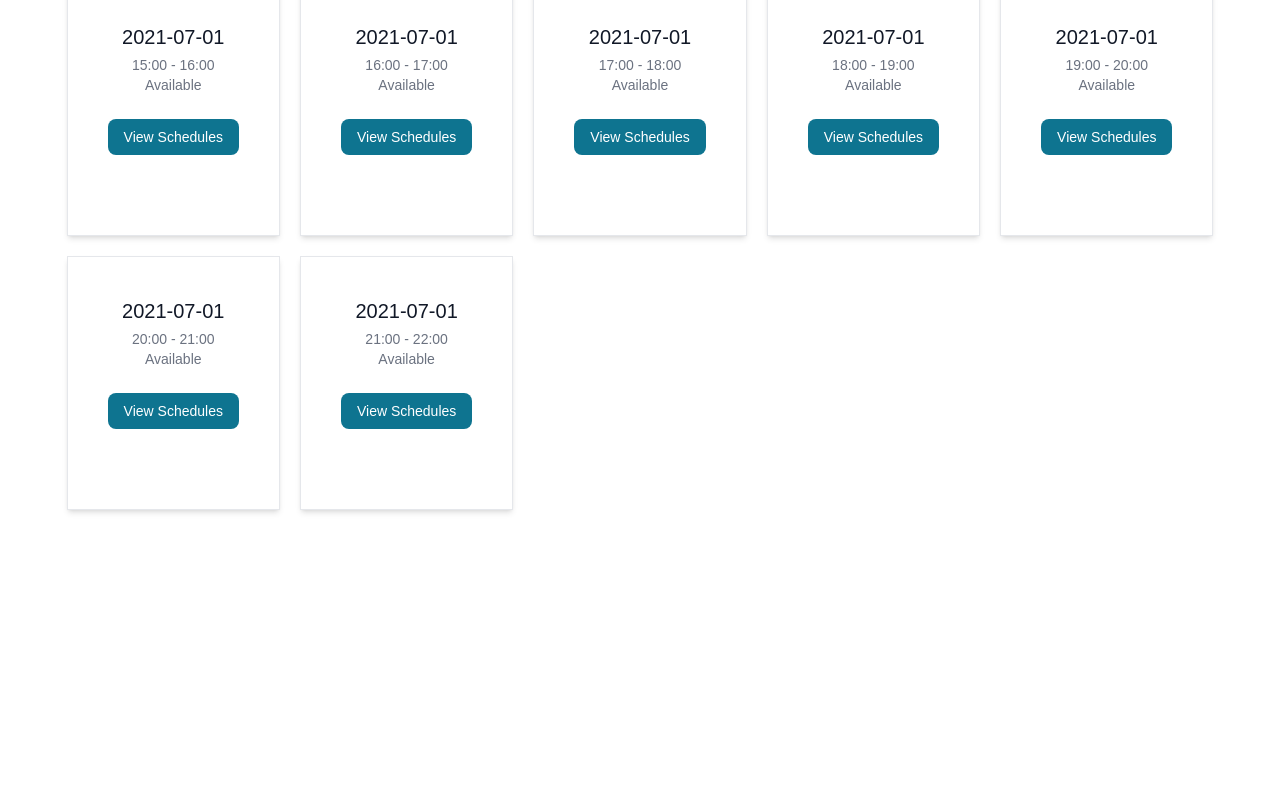
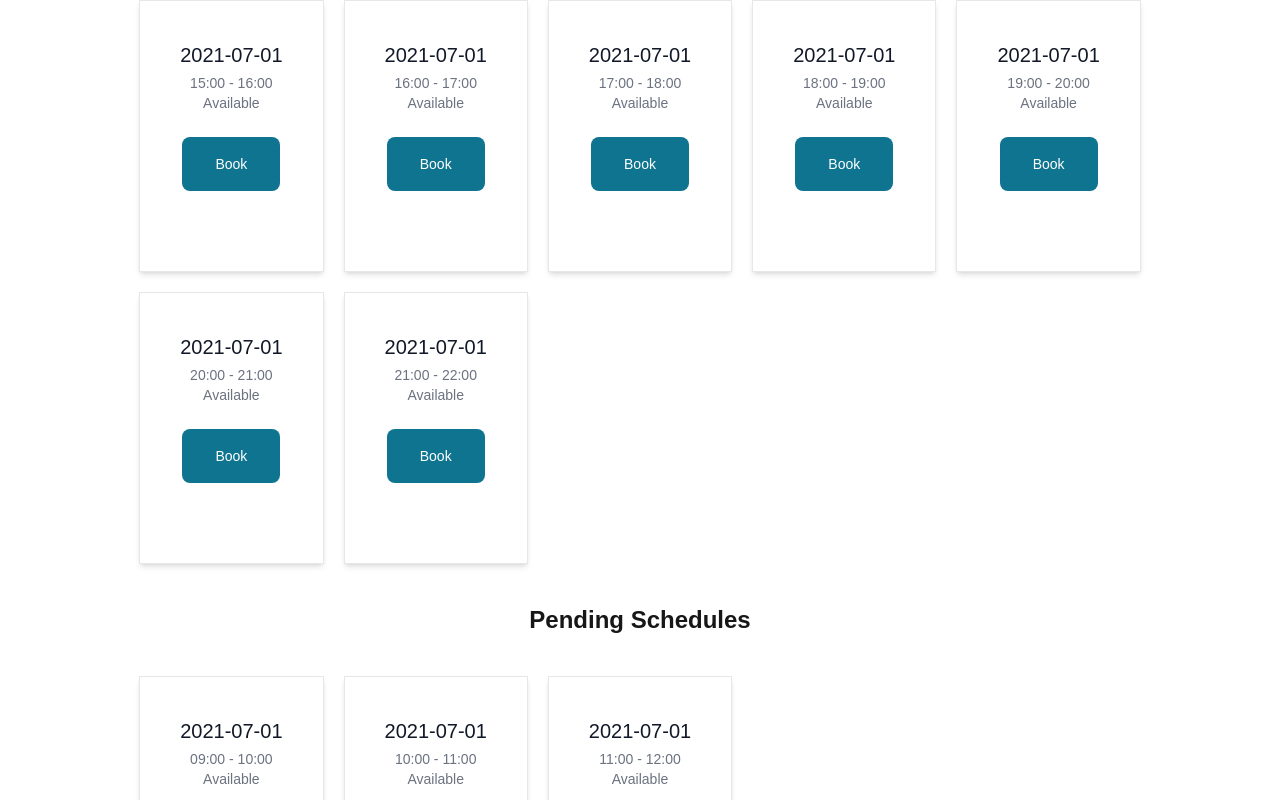
Before and after one commit to ahnayef/meeting-scheduler-frontend, a Next.js app: page /guestDashboard/host/1 in a window 1280 px wide. Shown: the part 780-1580 px from the top of the page. Before the commit the page ends 1330 px from the top, so only its background shows below. Built offline with nearby package versions, Linux system fonts and the light colour scheme.

Commit message:
Guest Dashboard Complete

```diff
--- a/app/(components)/ScheduleBox.tsx
+++ b/app/(components)/ScheduleBox.tsx
@@ -1,5 +1,8 @@
-import Link from 'next/link';
-import React from 'react'
+"use client";
+
+import { Button } from "flowbite-react";
+import Link from "next/link";
+import React from "react";
 
 export default function ScheduleBox({
   slot_id,
@@ -7,15 +10,19 @@ export default function ScheduleBox({
   start_tm,
   end_tm,
   is_booked,
+  setModalData,
 }: {
   slot_id: number;
   date: string;
   start_tm: string;
   end_tm: string;
   is_booked: boolean;
+  setModalData: any;
 }) {
+
   return (
-      <div className="shadow-md p-10 border">
+    <>
+      <div className="border p-10 shadow-md">
         <div className="flex flex-col items-center pb-10">
           <h5 className="mb-1 text-xl font-medium text-gray-900 dark:text-white">
             {date}
@@ -24,19 +31,19 @@ export default function ScheduleBox({
             {start_tm} - {end_tm}
           </span>
           <span className="text-sm text-gray-500 dark:text-gray-400">
-                {is_booked ? 'Booked' : 'Available'}
+            {is_booked ? "Booked" : "Available"}
           </span>
 
-
           <div className="mt-4 flex space-x-3 lg:mt-6">
-            <Link
-              href={`/host/${slot_id}`}
+            <Button
+              onClick={() => setModalData({ id: slot_id })}
               className="inline-flex items-center rounded-lg bg-cyan-700 px-4 py-2 text-center text-sm font-medium text-white hover:bg-cyan-800 focus:outline-none focus:ring-4 focus:ring-cyan-300 dark:bg-cyan-600 dark:hover:bg-cyan-700 dark:focus:ring-cyan-800"
             >
-              View Schedules
-            </Link>
+              Book
+            </Button>
           </div>
         </div>
       </div>
+    </>
   );
 }
--- a/app/(dashboard)/guestDashboard/host/[id]/ScheduleList.tsx
+++ b/app/(dashboard)/guestDashboard/host/[id]/ScheduleList.tsx
@@ -1,9 +1,23 @@
+"use client";
+
 import ScheduleBox from "@/app/(components)/ScheduleBox";
-import React from "react";
+import { Button, Modal } from "flowbite-react";
+import React, { useState } from "react";
+import { HiOutlineExclamationCircle } from "react-icons/hi2";
 
 function ScheduleList({ schedules }: any) {
+  const [modalData, setModalData] = useState<{ id: number | null }>({
+    id: null,
+  });
+
+  const handleBook = (slot_id: number) => {
+    console.log(slot_id);
+    setModalData({ id: null });
+  };
+
   return (
-    <div className="grid lg:grid-cols-5 gap-5">
+    <>
+      <div className="grid gap-5 lg:grid-cols-5">
         {schedules.map((schedules: any) => (
           <ScheduleBox
             key={schedules.slot_id}
@@ -12,9 +26,40 @@ function ScheduleList({ schedules }: any) {
             start_tm={schedules.start_tm}
             end_tm={schedules.end_tm}
             is_booked={schedules.is_booked}
+            setModalData={setModalData}
           />
         ))}
       </div>
+
+      {/*Modal */}
+      <Modal
+        show={modalData.id !== null}
+        size="md"
+        onClose={() => setModalData({ id: null })}
+        popup
+      >
+        <Modal.Header />
+        <Modal.Body>
+          <div className="text-center">
+            <HiOutlineExclamationCircle className="mx-auto mb-4 h-14 w-14 text-gray-400 dark:text-gray-200" />
+            <h3 className="mb-5 text-lg font-normal text-gray-500 dark:text-gray-400">
+              Are you sure you want to book this schedule?
+            </h3>
+            <div className="flex justify-center gap-4">
+              <Button
+                color="failure"
+                onClick={() => modalData.id && handleBook(modalData.id)}
+              >
+                {"Yes, I'm sure"}
+              </Button>
+              <Button color="gray" onClick={() => setModalData({ id: null })}>
+                No, cancel
+              </Button>
+            </div>
+          </div>
+        </Modal.Body>
+      </Modal>
+    </>
   );
 }
 
--- a/app/(dashboard)/guestDashboard/host/[id]/page.tsx
+++ b/app/(dashboard)/guestDashboard/host/[id]/page.tsx
@@ -16,84 +16,108 @@ export default function Host({ params }: { params: { id: string } }) {
       date: "2021-07-01",
       start_tm: "09:00",
       end_tm: "10:00",
-      is_booked: false,
+      status: "Available",
     },
     {
       slot_id: 2,
       date: "2021-07-01",
       start_tm: "10:00",
       end_tm: "11:00",
-      is_booked: false,
+      status: "Available",
     },
     {
       slot_id: 3,
       date: "2021-07-01",
       start_tm: "11:00",
       end_tm: "12:00",
-      is_booked: false,
+      status: "Available",
     },
     {
       slot_id: 4,
       date: "2021-07-01",
       start_tm: "13:00",
       end_tm: "14:00",
-      is_booked: false,
+      status: "Available",
     },
     {
       slot_id: 5,
       date: "2021-07-01",
       start_tm: "14:00",
       end_tm: "15:00",
-      is_booked: false,
+      status: "Available",
     },
     {
       slot_id: 6,
       date: "2021-07-01",
       start_tm: "15:00",
       end_tm: "16:00",
-      is_booked: false,
+      status: "Available",
     },
     {
       slot_id: 7,
       date: "2021-07-01",
       start_tm: "16:00",
       end_tm: "17:00",
-      is_booked: false,
+      status: "Available",
     },
     {
       slot_id: 8,
       date: "2021-07-01",
       start_tm: "17:00",
       end_tm: "18:00",
-      is_booked: false,
+      status: "Available",
     },
     {
       slot_id: 9,
       date: "2021-07-01",
       start_tm: "18:00",
       end_tm: "19:00",
-      is_booked: false,
+      status: "Available",
     },
     {
       slot_id: 10,
       date: "2021-07-01",
       start_tm: "19:00",
       end_tm: "20:00",
-      is_booked: false,
+      status: "Available",
     },
     {
       slot_id: 11,
       date: "2021-07-01",
       start_tm: "20:00",
       end_tm: "21:00",
-      is_booked: false,
+      status: "Available",
     },
     {
       slot_id: 12,
       date: "2021-07-01",
       start_tm: "21:00",
       end_tm: "22:00",
-      is_booked: false,
+      status: "Available",
+    },
+  ];
+
+  const pendingSchedules = [
+    {
+      slot_id: 13,
+      date: "2021-07-01",
+      start_tm: "09:00",
+      end_tm: "10:00",
+      status: "Pending",
+    },
+    {
+      slot_id: 14,
+      date: "2021-07-01",
+      start_tm: "10:00",
+      end_tm: "11:00",
+      status: "Pending",
+    },
+    {
+      slot_id: 15,
+      date: "2021-07-01",
+      start_tm: "11:00",
+      end_tm: "12:00",
+      status: "Pending",
     },
   ];
 
@@ -118,9 +142,11 @@ export default function Host({ params }: { params: { id: string } }) {
             {hostDetails.email}
           </span>
         </div>
-
         <h2 className="text-2xl font-semibold">Schedules</h2>
         <ScheduleList schedules={schedules} />
+        <h2 className="text-2xl font-semibold">Pending Schedules</h2>
+        <ScheduleList schedules={pendingSchedules} />
+
       </div>
     </>
   );
```
Lines whose indentation alone changed are shown as unchanged.
